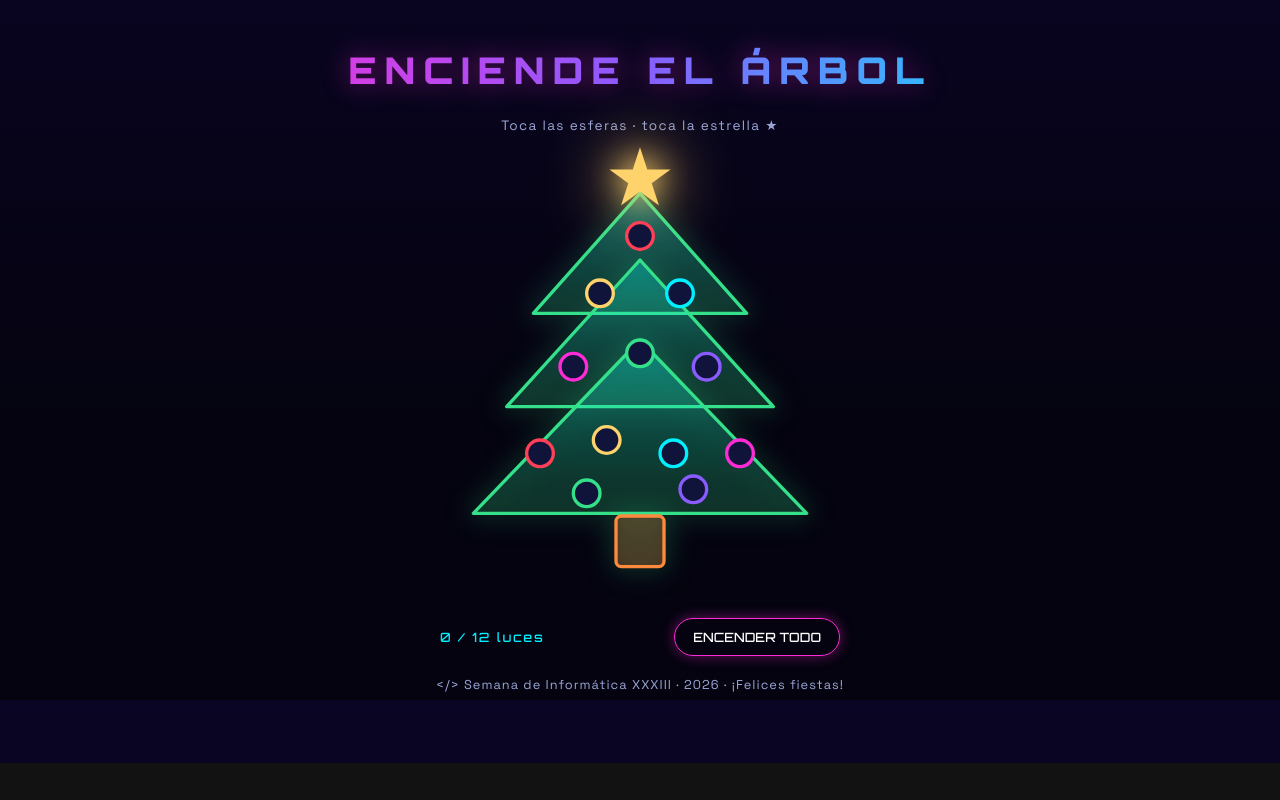
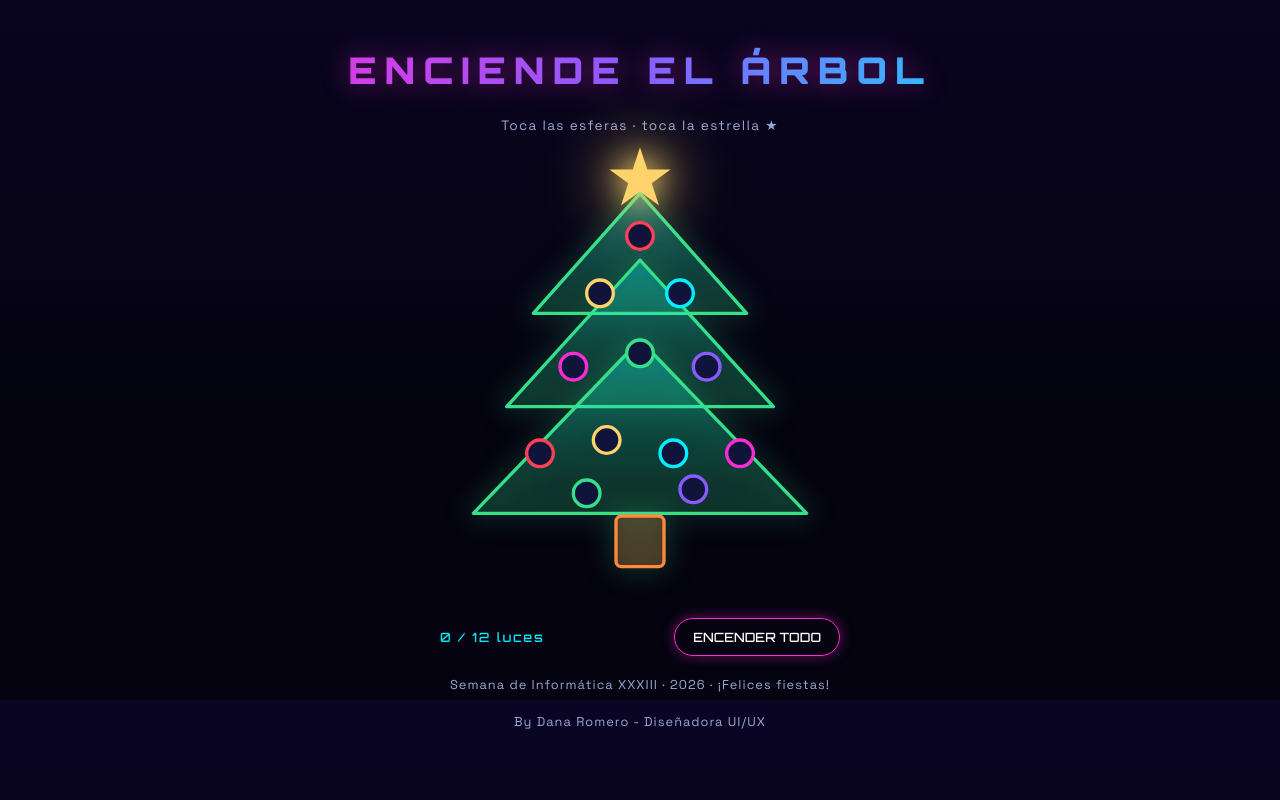
Before and after one commit to danaromero960120/invitacioninfoxxxiii, a plain HTML site: page index.html in a window 1280 px wide. Shown: the part 1700-2500 px from the top of the page. Before the commit the page ends 2463 px from the top, so only its background shows below. Drawn offline with Linux system fonts and the light colour scheme.

Commit message:
Leyenda de autor

```diff
--- a/index.html
+++ b/index.html
@@ -85,7 +85,8 @@
     <div class="ctl"><span id="cnt">0 / 12 luces</span><button id="all" type="button">ENCENDER TODO</button></div>
   </div>
   <!-- ===== PIE DE PÁGINA ===== -->
-  <footer>&lt;/&gt; Semana de Informática XXXIII · 2026 · ¡Felices fiestas!</footer>
+  <footer>Semana de Informática XXXIII · 2026 · ¡Felices fiestas!</footer>
+  <footer>By Dana Romero - Diseñadora UI/UX</footer>
 </main>
 
 <!-- Scripts: el orden importa (config y utils primero) -->
```
